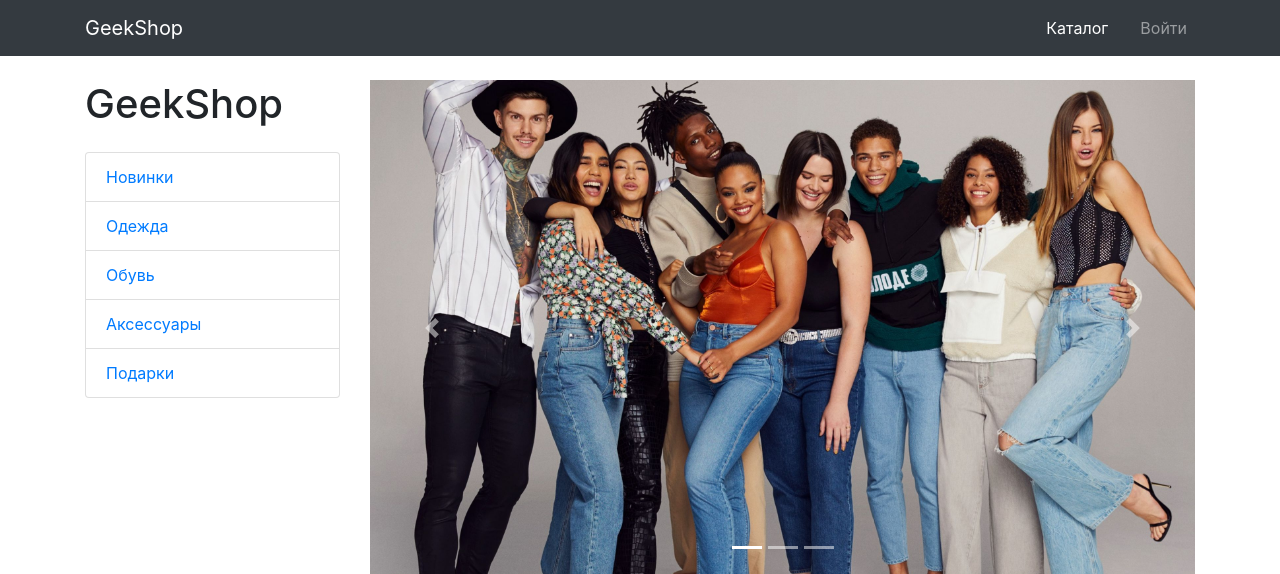
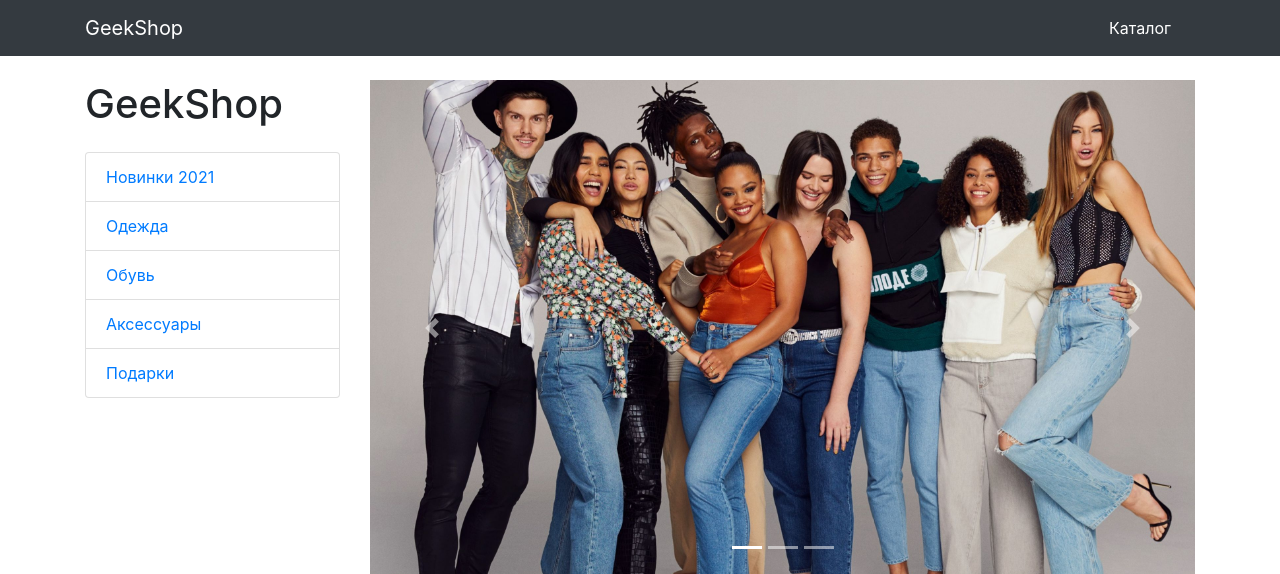
Before and after one commit to NikosPodin/Django, a Django app: page /products/ in a window 1280 px wide. Shown: the top 574 px of the page. Run offline with Django 3.2, Linux system fonts and the light colour scheme; some libraries are stand-ins or nearby versions.

Commit message:
added project

```diff
--- a/mainapp/templates/mainapp/products.html
+++ b/mainapp/templates/mainapp/products.html
@@ -36,9 +36,9 @@
                 <li class="nav-item">
                     <a class="nav-link" href="#"><i class="fas fa-shopping-bag"></i></a>
                 </li>
-                <li class="nav-item">
-                    <a class="nav-link" href="auth/login.html">Войти <i class="fas fa-sign-in-alt"></i></a>
-                </li>
+{#                <li class="nav-item">#}
+{#                    <a class="nav-link" href="auth/login.html">Войти <i class="fas fa-sign-in-alt"></i></a>#}
+{#                </li>#}
             </ul>
         </div>
     </div>
@@ -53,7 +53,7 @@
 
             <h1 class="my-4">GeekShop</h1>
             <div class="list-group">
-                <a href="#" class="list-group-item">Новинки</a>
+                <a href="#" class="list-group-item"> Новинки  {% now "Y" %}</a>
                 <a href="#" class="list-group-item">Одежда</a>
                 <a href="#" class="list-group-item">Обувь</a>
                 <a href="#" class="list-group-item">Аксессуары</a>
```
